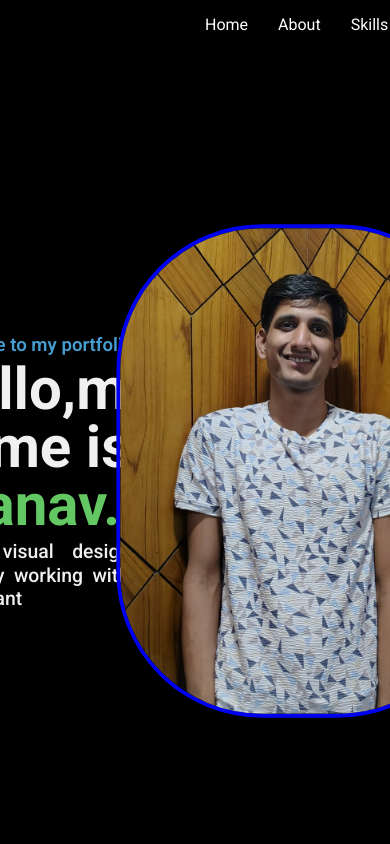
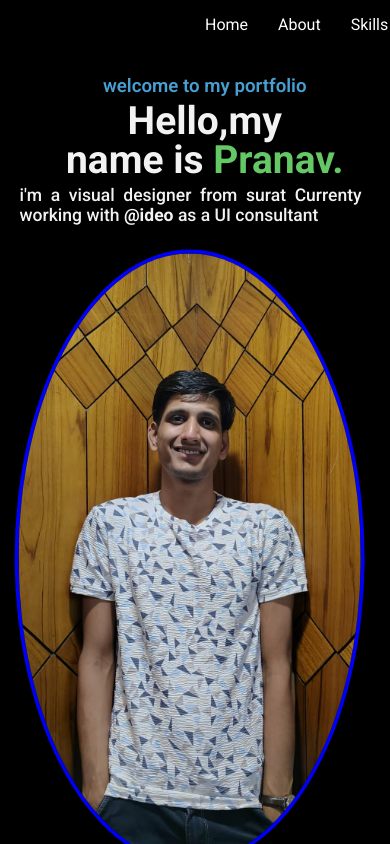
Before and after one commit to Pranav-solanki/Profile, a React (Create React App) app: page / in a window 390 px wide. Built offline with nearby package versions, Linux system fonts and the light colour scheme; a web font is replaced by a local one.

Commit message:
responsive

```diff
--- a/src/components/Home.css
+++ b/src/components/Home.css
@@ -1,13 +1,11 @@
 #Home {
-    /* width: 95vw; */
     height: 100vh;
+    display: flex;
+    flex-wrap: wrap; /* allows wrapping on smaller screens */
     margin-top: 5px;
-    /* border: 2px solid black; */
-    display: flex;
     animation: appear linear;
     animation-timeline: view();
     animation-range: entry 0;
-
 }
 
 @keyframes appear {
@@ -15,26 +13,25 @@
         opacity: 0;
         scale: 0.5;
     }
-
     to {
         opacity: 1;
         scale: 1;
+    }
+}
 
-    }
+.left, .right {
+    display: flex;
+    justify-content: center;
+    align-items: center;
+    padding: 10px;
 }
 
 .left {
     width: 50%;
-    /* border: 2px solid pink; */
-    display: flex;
-    justify-content: center;
-    align-items: center;
 }
 
-.left-inside {
-    /* border: 2px solid aqua; */
-
-
+.right {
+    width: 50%;
 }
 
 .line1 {
@@ -42,7 +39,6 @@
     font-weight: 600;
     font-size: larger;
     margin: 5px;
-
 }
 
 .line2 {
@@ -56,9 +52,7 @@
     color: rgb(106, 212, 106);
 }
 
-
 .name2 {
-    /* color: rgb(106, 212, 106); */
     font-weight: bolder;
 }
 
@@ -69,43 +63,50 @@
     text-align: justify;
     margin: 5px;
     font-weight: 500;
-
-}
-
-.right {
-    width: 50%;
-    /* border: 2px solid orange; */
-    display: flex;
-    justify-content: center;
-    align-items: center;
-    margin-left: 10px;
-}
-
-.right-inside {
-
 }
 
 .right-inside img {
-    width: 370px;
-    height: 500px;
+    width: 100%;
+    max-width: 370px;
+    height: auto;
     object-fit: cover;
-    border-top-left-radius: 150px;
-    border-top-right-radius: 150px;
-    border-bottom-left-radius: 150px;
-    border-bottom-right-radius: 150px;
+    border-radius: 150px;
     overflow: hidden;
     display: block;
     border: 4px solid blue;
     filter: blur(0.7px);
-    z-index: 0;
-
-}
-
-.right-inside img {
-    transition: transform 0.3s ease;
+    transition: transform 0.3s ease, filter 0.3s ease;
 }
 
 .right-inside img:hover {
     transform: scale(1.1);
-    filter: blur(0px);
+    filter: blur(0);
 }
+
+/* Responsive for mobile devices */
+@media (max-width: 768px) {
+    #Home {
+        flex-direction: column;
+        height: auto; /* allow height to adjust */
+    }
+
+    .left, .right {
+        width: 100%;
+        text-align: center;
+    }
+
+    .line2 {
+        font-size: 40px; /* smaller font for mobile */
+    }
+
+    .line3 {
+        width: 90%; /* fit inside screen */
+        font-size: 18px;
+    }
+
+    .right-inside img {
+        max-width: 90%; /* scale image on mobile */
+        height: auto;
+        border-radius: 50%; /* circular on mobile for better look */
+    }
+}
```
Also changed, not shown: package.json (+7 -1 lines), 1 other file (tests, documents, lock files or other folders).
